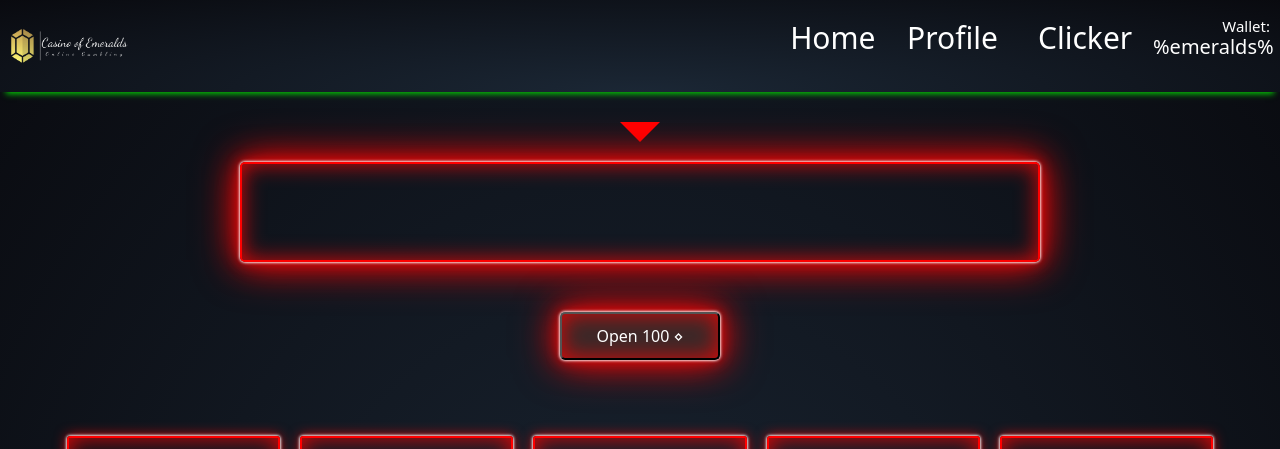
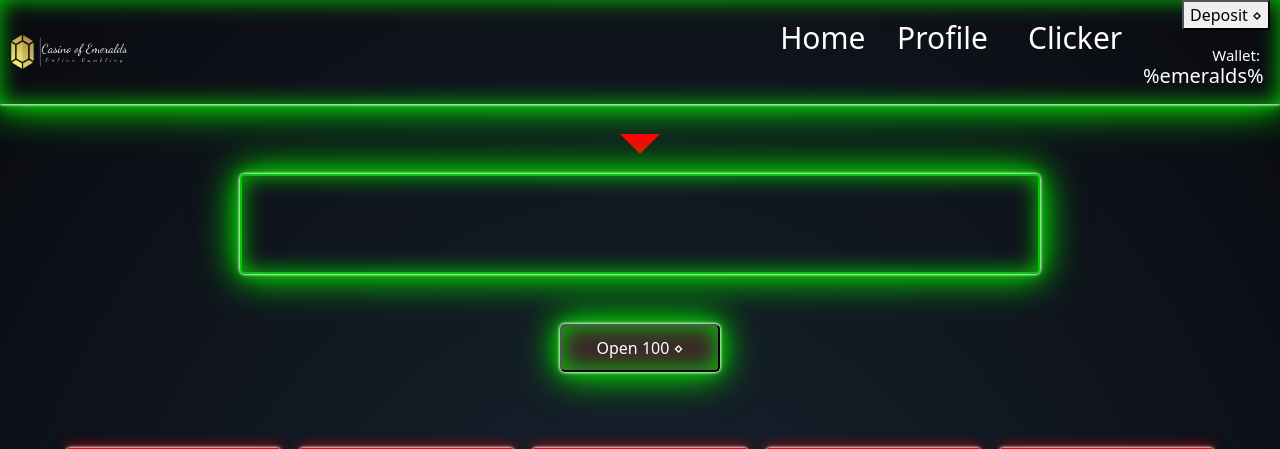
Before and after one commit to JakubKlodnicki/Casino-of-Emeralds, a PHP site: page / in a window 1280 px wide. Shown: the top 449 px of the page. Run offline with PHP 8.4, Linux system fonts and the light colour scheme; some libraries are stand-ins or nearby versions.

Commit message:
New commit to csgo case machine

```diff
--- a/casino-game/csgo-case-machine/index.html
+++ b/casino-game/csgo-case-machine/index.html
@@ -16,8 +16,11 @@
     <li><h3>Profile</h3></li>
      <li><h2>Clicker</h2></li>
      <div class="wallet">
-      <h1>Wallet:</h4>
-      <h2>%emeralds%</h5>
+      <p><button></i>Deposit ⋄</i></button></p>
+      <div class="text">
+        <h1>Wallet:</h1>
+        <h2>%emeralds%</h2>
+      </div>
     </div>
   </ul>
 </div>
@@ -124,7 +127,5 @@
 <script src="./cooldownbutton.js"></script>
 <script src="./cooldown-dev.js"></script>
 <script src="https://cdn.jsdelivr.net/npm/bootstrap@5.1.3/dist/js/bootstrap.bundle.min.js" integrity="sha384-ka7Sk0Gln4gmtz2MlQnikT1wXgYsOg+OMhuP+IlRH9sENBO0LRn5q+8nbTov4+1p" crossorigin="anonymous"></script>
-<div class="skins">
-</div>
 </body>
 </html>
--- a/casino-game/csgo-case-machine/style.css
+++ b/casino-game/csgo-case-machine/style.css
@@ -9,15 +9,26 @@ body {
 }
 .wallet {
   padding-right:10px ;
+  margin-bottom: auto;
+  margin-top: auto;
+  border-radius: 5px;
+}
+.wallet .text {
+  padding-right:10px ;
+  margin-bottom: auto;
+  margin-top: auto;
+  border-radius: 5px;
 }
 .header-top-bar {
   display: flex;
   align-items: center;
   justify-content: space-between;
-  background: radial-gradient(ellipse at bottom, #1b2735 0%, #090a0f 100%);
-  -webkit-box-shadow: 0 8px 6px -6px rgb(5, 199, 5);
-  -moz-box-shadow: 0 8px 6px -6px rgb(5, 199, 5);
-  box-shadow: 0 8px 6px -6px rgb(5, 199, 5);
+  box-shadow: 0 0 .2rem #fff,
+  0 0 .2rem #fff,
+  0 0 2rem rgb(5, 199, 5),
+  0 0 0.8rem rgb(5, 199, 5),
+  0 0 2.8rem rgb(5, 199, 5),
+  inset 0 0 1.3rem rgb(5, 199, 5);
   color: white;
 }
 
@@ -34,10 +45,7 @@ body {
   padding-left: 13%;
   font-size: 30px;
 }
-.wallet {
-  margin-bottom: auto;
-  margin-top: auto;
-}
+
 .header-top-bar h2 {
   margin-top: auto;
   margin-bottom: auto;
@@ -73,16 +81,16 @@ body {
   height: 100px;
   width: 800px;
   position: relative;
-  border: 2px solid red;
+  border: 2px solid rgb(5, 199, 5);
   overflow: hidden;
   white-space: nowrap;
   border-radius: 5px;
   box-shadow: 0 0 .2rem #fff,
   0 0 .2rem #fff,
-  0 0 2rem #df0707,
-  0 0 0.8rem #df0707,
-  0 0 2.8rem #df0707,
-  inset 0 0 1.3rem #df0707;
+  0 0 2rem rgb(5, 199, 5),
+  0 0 0.8rem rgb(5, 199, 5),
+  0 0 2.8rem rgb(5, 199, 5),
+  inset 0 0 1.3rem rgb(5, 199, 5);
   margin-top: 20px;
 }
 
@@ -161,10 +169,10 @@ body {
   border-radius: 5px;
   box-shadow: 0 0 .2rem #fff,
   0 0 .2rem #fff,
-  0 0 2rem #df0707,
-  0 0 0.8rem #df0707,
-  0 0 2.8rem #df0707,
-  inset 0 0 1.3rem #df0707;
+  0 0 2rem rgb(5, 199, 5),
+  0 0 0.8rem rgb(5, 199, 5),
+  0 0 2.8rem rgb(5, 199, 5),
+  inset 0 0 1.3rem rgb(5, 199, 5);
   color: white;
 }
 .openn button:hover {
@@ -174,12 +182,12 @@ body {
   border-radius: 5px;
   box-shadow: 0 0 .2rem #fff,
   0 0 .2rem #fff,
-  0 0 2rem #df0707,
-  0 0 0.8rem #df0707,
-  0 0 2.8rem #df0707,
-  0 0 3.8rem #df0707,
-  0 0 0.5rem #df0707,
-  inset 0 0 1.3rem #df0707;
+  0 0 2rem rgb(5, 199, 5),
+  0 0 0.8rem rgb(5, 199, 5),
+  0 0 2.8rem rgb(5, 199, 5),
+  0 0 3.8rem rgb(5, 199, 5),
+  0 0 0.5rem rgb(5, 199, 5),
+  inset 0 0 1.3rem rgb(5, 199, 5);
   transition: 1s;
 }
 
```
Also changed, not shown: casino-game/csgo-case-machine/script.js (+19 -19 lines).
